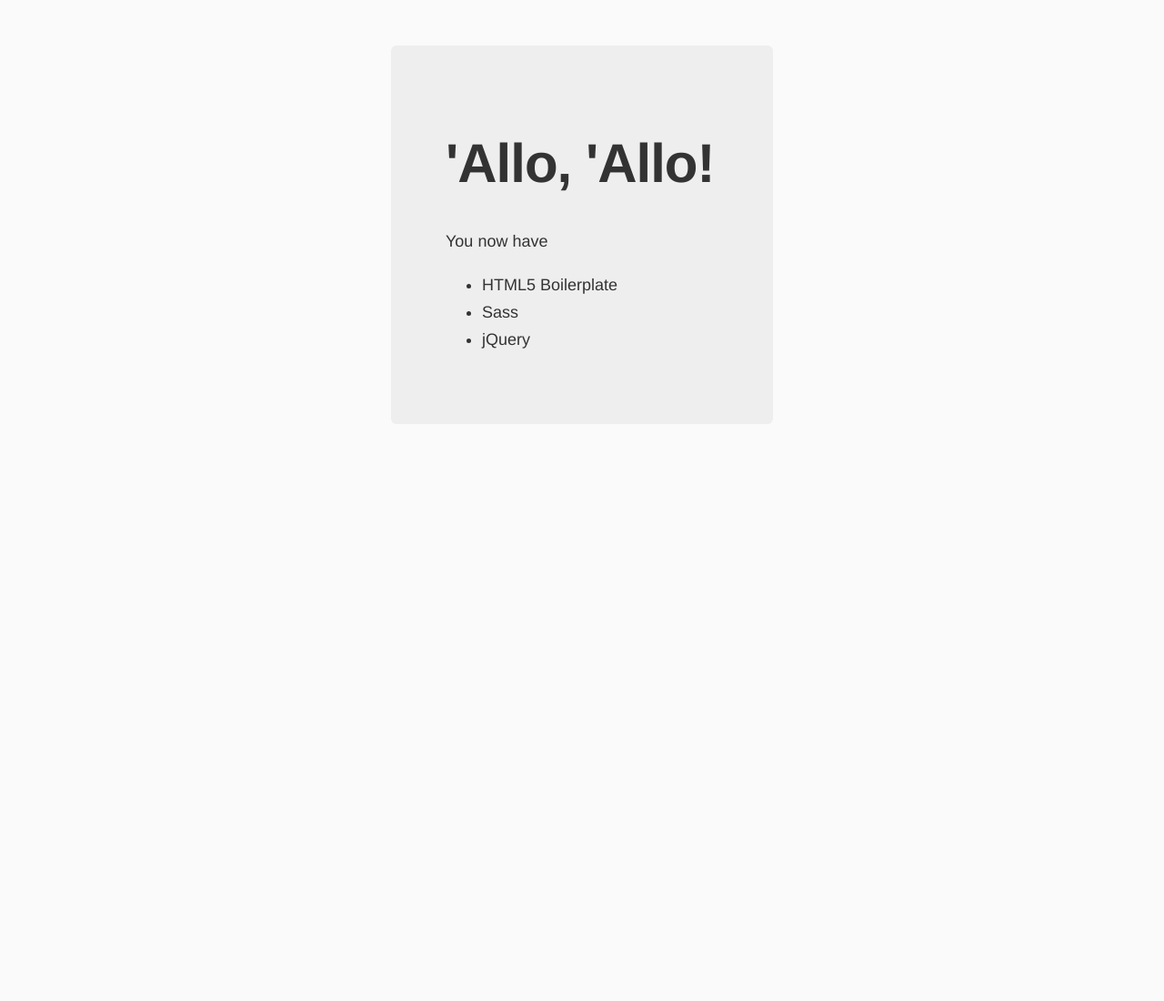
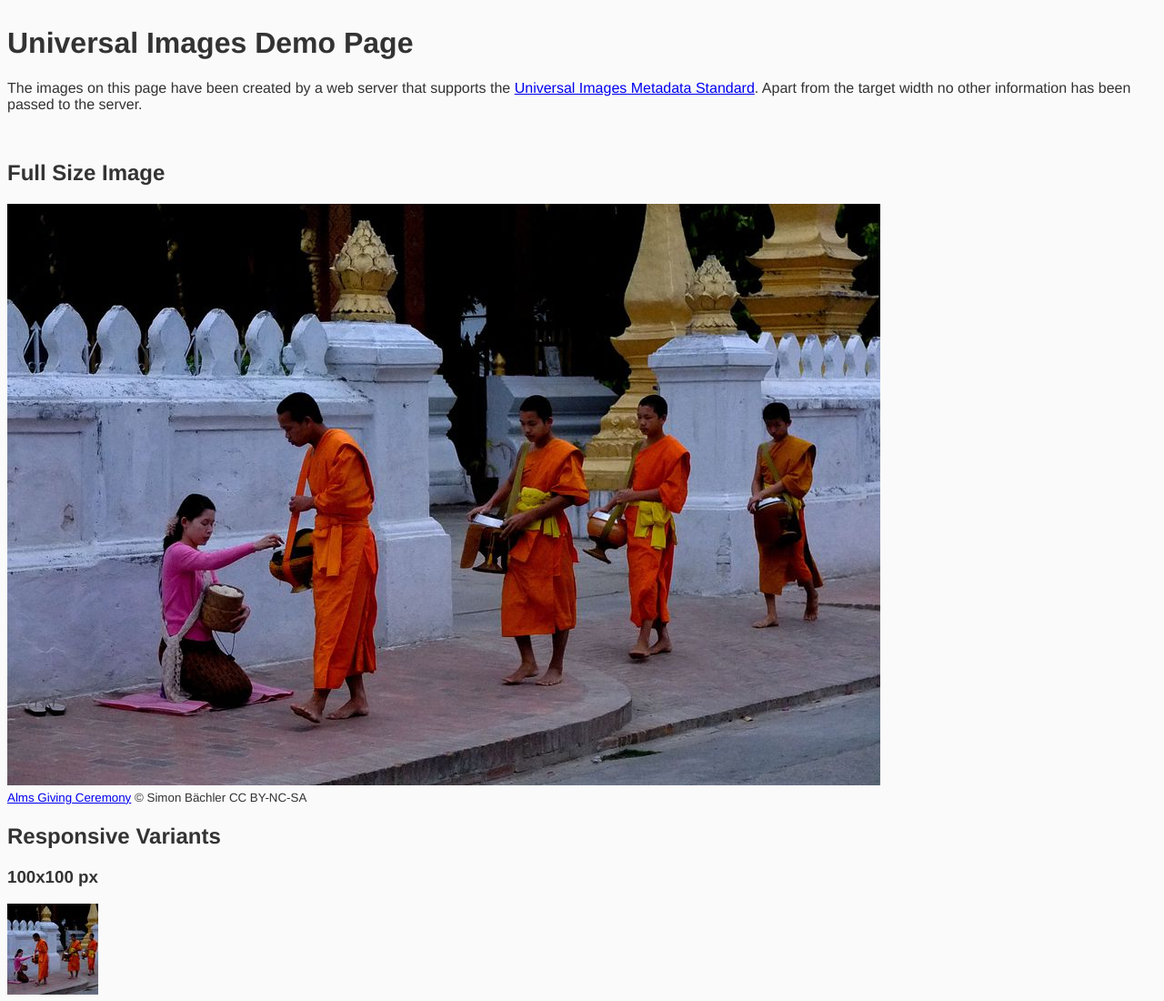
Before and after one commit to sbaechler/universalimages-demo, a website: page app/index.html in a window 1280 px wide. Shown: the top 1100 px of the page at 91% size. Before the commit the page ends 800 px from the top, so only its background shows below. Drawn offline with nearby package versions, Linux system fonts and the light colour scheme; files that its build step writes are made by us from their sources.

Commit message:
add monks

```diff
--- a/app/index.html
+++ b/app/index.html
@@ -4,7 +4,7 @@
     <meta charset="utf-8">
     <meta name="description" content="">
     <meta name="viewport" content="width=device-width, initial-scale=1">
-    <title>rmd demo page</title>
+    <title>Responsive Metadata Demo Page</title>
 
     <!-- Place favicon.ico in the root directory -->
 
@@ -22,16 +22,45 @@
     <!--[if lt IE 10]>
       <p class="browserupgrade">You are using an <strong>outdated</strong> browser. Please <a href="http://browsehappy.com/">upgrade your browser</a> to improve your experience.</p>
     <![endif]-->
+    <header>
+      <h1>Universal Images Demo Page</h1>
+      <p>The images on this page have been created  by a web server that
+        supports the <a href="https://github.com/universalimages/rmd">Universal Images Metadata Standard</a>.
+        Apart from the target width no other information has been passed to the server.
+      </p>
+    </header>
+    <main>
+      <div>
+        <h2>Full Size Image</h2>
+        <p><img src="/images/monks/monks-960.jpg" alt="" /><br/>
+        <small><a href="https://flic.kr/p/bstdiw">Alms Giving Ceremony</a> © Simon Bächler CC BY-NC-SA</small>
+        </p>
+      </div>
+      <div>
+        <h2>Responsive Variants</h2>
+        <h3>100x100 px</h3>
+        <p><img src="/images/monks/monks-100x100.jpg" alt=""></p>
+        <h3>240 px</h3>
+        <p><img src="/images/monks/monks-240.jpg" alt=""></p>
+        <h3>320 px</h3>
+        <p><img src="/images/monks/monks-320.jpg" alt=""></p>
+        <h3>360 px</h3>
+        <p><img src="/images/monks/monks-360.jpg" alt=""></p>
+        <h3>640px</h3>
+        <p><img src="/images/monks/monks-640.jpg" alt=""></p>
+        <h3>640x640px Square Aspect Ratio</h3>
+        <p><img src="/images/monks/monks-640x640.jpg" alt=""></p>
+      </div>
 
-    <div class="hero-unit">
-      <h1>'Allo, 'Allo!</h1>
-      <p>You now have</p>
-      <ul>
-        <li>HTML5 Boilerplate</li>
-        <li>Sass</li>
-        <li>jQuery</li>
-      </ul>
-    </div>
+      <div>
+        <h2>Source Image</h2>
+        <p><img src="/images/monks/monks-original.jpg" alt="original" /></p>
+      </div>
+
+    </main>
+    <footer>
+      All images on this page are licenced under a Creative Commons License.
+    </footer>
 
     <!-- Google Analytics: change UA-XXXXX-X to be your site's ID. -->
     <script>
@@ -45,14 +74,14 @@
 
     </script>
 
-    <!-- build:js scripts/vendor.js -->
-    <!-- bower:js -->
-    <script src="/bower_components/jquery/dist/jquery.js"></script>
-    <!-- endbower -->
-    <!-- endbuild -->
+    <!--&lt;!&ndash; build:js scripts/vendor.js &ndash;&gt;-->
+    <!--&lt;!&ndash; bower:js &ndash;&gt;-->
+    <!--<script src="/bower_components/jquery/dist/jquery.js"></script>-->
+    <!--&lt;!&ndash; endbower &ndash;&gt;-->
+    <!--&lt;!&ndash; endbuild &ndash;&gt;-->
 
-    <!-- build:js scripts/main.js -->
-    <script src="scripts/main.js"></script>
-    <!-- endbuild -->
+    <!--&lt;!&ndash; build:js scripts/main.js &ndash;&gt;-->
+    <!--<script src="scripts/main.js"></script>-->
+    <!--&lt;!&ndash; endbuild &ndash;&gt;-->
   </body>
 </html>
--- a/app/scripts/main.js
+++ /dev/null
@@ -1 +0,0 @@
-console.log('\'Allo \'Allo!');
--- a/app/styles/main.scss
+++ b/app/styles/main.scss
@@ -5,22 +5,28 @@
   background: #fafafa;
   font-family: 'Helvetica Neue', Helvetica, Arial, sans-serif;
   color: #333;
+  display: flex;
+  flex-direction: column;
+  min-height: 100vh;
+  margin: 0;
+  font-size: 16px;
+}
+header {
+  padding: 0.5rem;
+}
+main {
+  flex: 1;
+  padding: 0.5rem;
+
+  img {
+    max-width: 100%;
+  }
+
 }
 
-.hero-unit {
-  margin: 50px auto 0 auto;
-  width: 300px;
-  font-size: 18px;
-  font-weight: 200;
-  line-height: 30px;
-  background-color: #eee;
-  border-radius: 6px;
-  padding: 60px;
-  h1 {
-    font-size: 60px;
-    line-height: 1;
-    letter-spacing: -1px;
-  }
+footer {
+  padding: 2px;
+  font-size: 0.9em;
 }
 
 .browserupgrade {
```
Also changed, not shown: gulpfile.babel.js (+4 -3 lines), app/favicon.ico, app/images/monks/monks-100x100.jpg (added), app/images/monks/monks-240.jpg (added), app/images/monks/monks-320.jpg (added), app/images/monks/monks-360.jpg (added), app/images/monks/monks-640.jpg (added), app/images/monks/monks-640x640.jpg (added), app/images/monks/monks-960.jpg (added), app/images/monks/monks-original.jpg (added).
